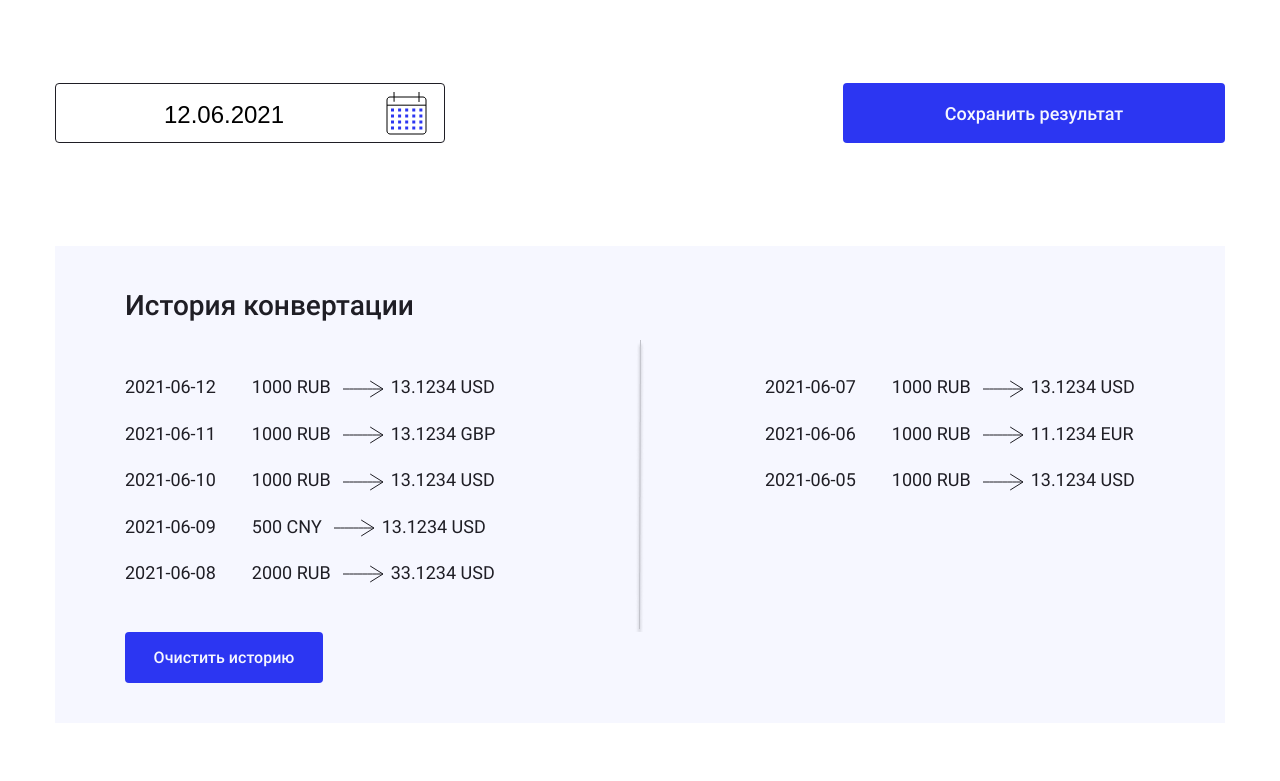
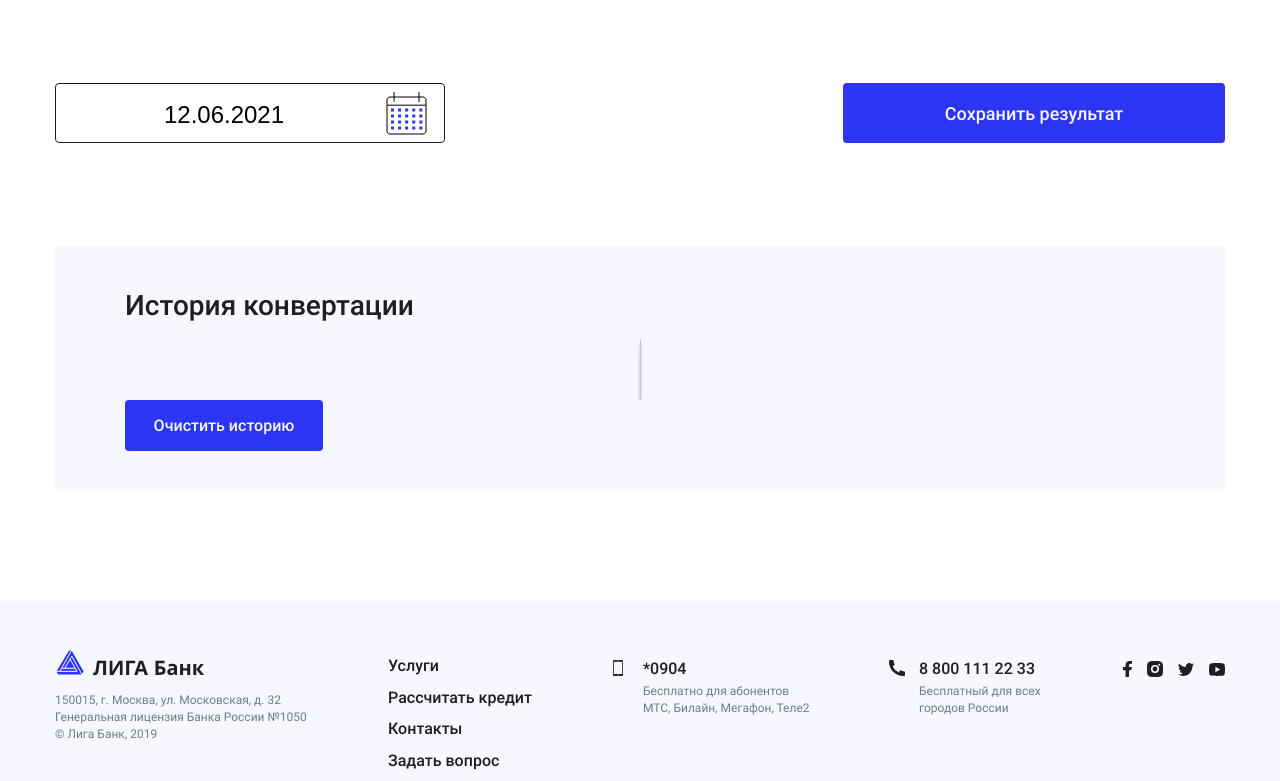
Before and after one commit to lula-may/currency-converter, a React (Create React App) app in the folder project/: page / in a window 1280 px wide. Shown: the part 759-1540 px from the top of the page. Built offline with nearby package versions, Linux system fonts and the light colour scheme.

Commit message:
Добавляет асинхронные Action в reducer, удаляет моковые данные

```diff
--- a/project/src/reducer/reducer.js
+++ b/project/src/reducer/reducer.js
@@ -1,113 +1,23 @@
 import {extend} from "../utils";
 import {MAX_OPERATIONS_COUNT} from "../const";
-
-const rate = {
-  "CNYCNY": "1.000000",
-  "CNYEUR": "0.128256",
-  "CNYGBP": "0.110694",
-  "CNYRUB": "11.525354",
-  "CNYUSD": "0.156698",
-  "EURCNY": "7.796876",
-  "EUREUR": "1.000000",
-  "EURGBP": "0.863066",
-  "EURRUB": "89.861752",
-  "EURUSD": "1.221755",
-  "GBPCNY": "9.033930",
-  "GBPEUR": "1.158660",
-  "GBPGBP": "1.000000",
-  "GBPRUB": "104.119243",
-  "GBPUSD": "1.415598",
-  "RUBCNY": "0.086765",
-  "RUBEUR": "0.011128",
-  "RUBGBP": "0.009604",
-  "RUBRUB": "1.000000",
-  "RUBUSD": "0.013596",
-  "USDCNY": "6.381704",
-  "USDEUR": "0.818495",
-  "USDGBP": "0.706415",
-  "USDRUB": "73.551395",
-  "USDUSD": "1.000000",
-};
-
-const operations = [
-  {
-    id: 0,
-    date: '2021-06-12',
-    perchaseSum: 13.1234,
-    perchaseCurrency: 'USD',
-    saleSum: 1000,
-    saleCurrency: 'RUB',
-  },
-  {
-    id: 1,
-    date: '2021-06-11',
-    perchaseSum: 13.1234,
-    perchaseCurrency: 'GBP',
-    saleSum: 1000,
-    saleCurrency: 'RUB',
-  },
-  {
-    id: 2,
-    date: '2021-06-10',
-    perchaseSum: 13.1234,
-    perchaseCurrency: 'USD',
-    saleSum: 1000,
-    saleCurrency: 'RUB',
-  },
-  {
-    id: 3,
-    date: '2021-06-09',
-    perchaseSum: 13.1234,
-    perchaseCurrency: 'USD',
-    saleSum: 500,
-    saleCurrency: 'CNY',
-  },
-  {
-    id: 4,
-    date: '2021-06-08',
-    perchaseSum: 33.1234,
-    perchaseCurrency: 'USD',
-    saleSum: 2000,
-    saleCurrency: 'RUB',
-  },
-  {
-    id: 5,
-    date: '2021-06-07',
-    perchaseSum: 13.1234,
-    perchaseCurrency: 'USD',
-    saleSum: 1000,
-    saleCurrency: 'RUB',
-  },
-  {
-    id: 6,
-    date: '2021-06-06',
-    perchaseSum: 11.1234,
-    perchaseCurrency: 'EUR',
-    saleSum: 1000,
-    saleCurrency: 'RUB',
-  },
-  {
-    id: 7,
-    date: '2021-06-05',
-    perchaseSum: 13.1234,
-    perchaseCurrency: 'USD',
-    saleSum: 1000,
-    saleCurrency: 'RUB',
-  },
-];
 
 
 const initialState = {
   date: new Date(),
-  rate,
-  operations,
+  isLoading: false,
+  hasError: false,
+  operations: [],
+  rate: {}
 }
 
 const ActionType = {
   ADD_OPERATION: 'ADD_OPERATION',
   CLEAR_OPERATIONS: 'CLEAR_OPERATIONS',
+  END_LOADING: 'END_LOADING',
+  LOAD_RATE: 'LOAD_RATE',
+  SET_ERROR: 'SET_ERROR',
   SET_DATE: 'SET_DATE',
-  SET_RATE: 'SET_RATE',
+  START_LOADING: 'START_LOADING',
 }
 
 const ActionCreator = {
@@ -120,15 +30,50 @@ const ActionCreator = {
     type: ActionType.CLEAR_OPERATIONS
   }),
 
+  endLoading: () => ({
+    type: ActionType.END_LOADING,
+  }),
+
+  loadRate: (rate) => ({
+    type: ActionType.LOAD_RATE,
+    payload: rate,
+  }),
+
   setDate: (date) => ({
     type: ActionType.SET_DATE,
     payload: date,
   }),
 
   setRates: (rate) => ({
-    type: ActionType.SET_RATE,
+    type: ActionType.LOAD_RATE,
     payload: rate,
+  }),
+
+  startLoading: () => ({
+    type: ActionType.START_LOADING,
+  }),
+
+  setError: (hasError) => ({
+    type: ActionType.SET_ERROR,
+    payload: hasError,
   })
+};
+
+const Operation = {
+  loadRate: (date) => (dispatch, getState, api) => {
+    dispatch(ActionCreator.startLoading());
+    dispatch(ActionCreator.setError(false));
+    return api.getRates(date)
+    .then((response) => {
+      dispatch(ActionCreator.loadRate(response));
+      dispatch(ActionCreator.endLoading());
+    })
+    .catch((err) => {
+      dispatch(ActionCreator.endLoading());
+      dispatch(ActionCreator.setError(true));
+      return err;
+    });
+  },
 };
 
 const reducer = (state = initialState, action) => {
@@ -138,16 +83,39 @@ const reducer = (state = initialState, action) => {
       return extend(state, {
         operations: [action.payload, ...operations]
       });
+
     case ActionType.CLEAR_OPERATIONS:
       return extend(state, {
         operations: []
-      })
+      });
+
+    case ActionType.END_LOADING:
+      return extend(state, {
+        isLoading: false,
+      });
+
+    case ActionType.LOAD_RATE:
+      return extend(state, {
+        rate: action.payload
+      });
+
     case ActionType.SET_DATE:
       return extend(state, {
         date: action.payload,
       });
+
+    case ActionType.SET_ERROR:
+      return extend(state, {
+        hasError: action.payload,
+      });
+
+    case ActionType.START_LOADING:
+      return extend(state, {
+        isLoading: false,
+      });
+
     default: return state;
   }
 };
 
-export {ActionCreator, ActionType, reducer};
+export {ActionCreator, ActionType, Operation, reducer};
```
